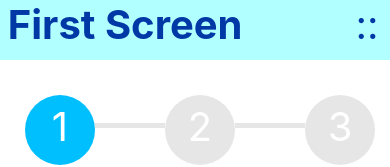
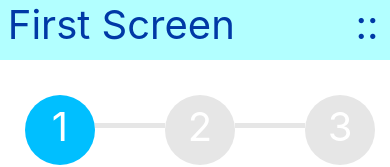
Before and after one commit to satyam2023/Multiple-Screen-With-Validation, a React Native app: screen /SignUp in a window 390 px wide. Shown: the top 167 px of the page. Built offline with nearby package versions, Linux system fonts and the light colour scheme.

Commit message:
6dec2023

```diff
--- a/src/Screens/HomeScreen/HomeScreen.tsx
+++ b/src/Screens/HomeScreen/HomeScreen.tsx
@@ -19,8 +19,6 @@ type HomeScreenProps = NativeStackScreenProps<RootStackParamList, "Home">;
 
 const HomeScreen: React.FC<HomeScreenProps> = (props) => {
     const [splash,setsplash]=useState(true)
-    console.log("Props:",props);
-    console.log("Props of navigation:",props.navigation);
     function handleclick() {
 props.navigation.push("SignUp");
     }
--- a/src/components/CustomerDetail/CustomerDetails.tsx
+++ b/src/components/CustomerDetail/CustomerDetails.tsx
@@ -21,6 +21,7 @@ import {
 import InputText from '../InputLayout/InputText';
 import { Modal } from 'react-native';
 import RadioButton from '../RadioButton/RadioButton';
+import { Keyboard } from 'react-native';
 
 interface CustomerProps {
     CheckScreen: any;
@@ -114,6 +115,7 @@ const CustomerDetails = forwardRef(({ CheckScreen }: CustomerProps, ref) => {
         handleSubmit: errorVisible,
     }));
 
+
     //console.log("job type array:",dataJobtype);
     function dropview() {
         if (toggle) {
@@ -166,7 +168,7 @@ const CustomerDetails = forwardRef(({ CheckScreen }: CustomerProps, ref) => {
 
     }
 
-
+    console.log("keyboard Status:",Keyboard);
 
     return (
         <ScrollView>
--- a/src/components/InputLayout/InputText.tsx
+++ b/src/components/InputLayout/InputText.tsx
@@ -1,6 +1,7 @@
 import React, { FC, useRef, useState } from "react";
 import { TextInput, StyleSheet,Keyboard } from "react-native";
 import styles from "./Style";
+import { useIsFocused } from "@react-navigation/native";
 
 interface InputProps {
     placeholder: string;
@@ -10,6 +11,7 @@ interface InputProps {
     maxLength:number,
    setfocus:Function,
 }
+
 
 
 const InputText: FC<InputProps> = (props): JSX.Element => {
--- a/src/components/NotchScreen/NotchScreen.tsx
+++ b/src/components/NotchScreen/NotchScreen.tsx
@@ -36,6 +36,8 @@ const NotchScreen = ({ currentScreen, notchcolor, setScreen, statusitem }: Notch
             style: 'destructive', },
         ]);
     }
+
+
     return (
         <SafeAreaView style={{ backgroundColor: notchcolor, width: '100%', height: 60 }}>
             <StatusBar
@@ -45,7 +47,7 @@ const NotchScreen = ({ currentScreen, notchcolor, setScreen, statusitem }: Notch
                 translucent={false}
             />
             <View style={{ flexDirection: 'row', justifyContent: 'space-between' }}>
-                <Text style={{ color: '#0039a6', fontSize: 40, marginLeft: '2%', fontWeight: 'bold' }}>{statusitem}</Text>
+                <Text style={{ color: '#0039a6', fontSize: 40, marginLeft: '2%',  }}>{statusitem}</Text>
                 {threebuttonhandler ? <TouchableOpacity onPress={() => {
                     ThreebuttonHandler()
                 }}>
--- a/src/components/SecondScreen/Second.tsx
+++ b/src/components/SecondScreen/Second.tsx
@@ -65,7 +65,7 @@ const Second = forwardRef(({ CheckScreen }: SecondProps, ref) => {
                     placeholder="Create Password"
                     ChangeText={(text: string) => {
                         details.password.current = text;
-                        handlePassword()
+
                     }}
                     keyboardType="default"
                     secureText={true}
```
